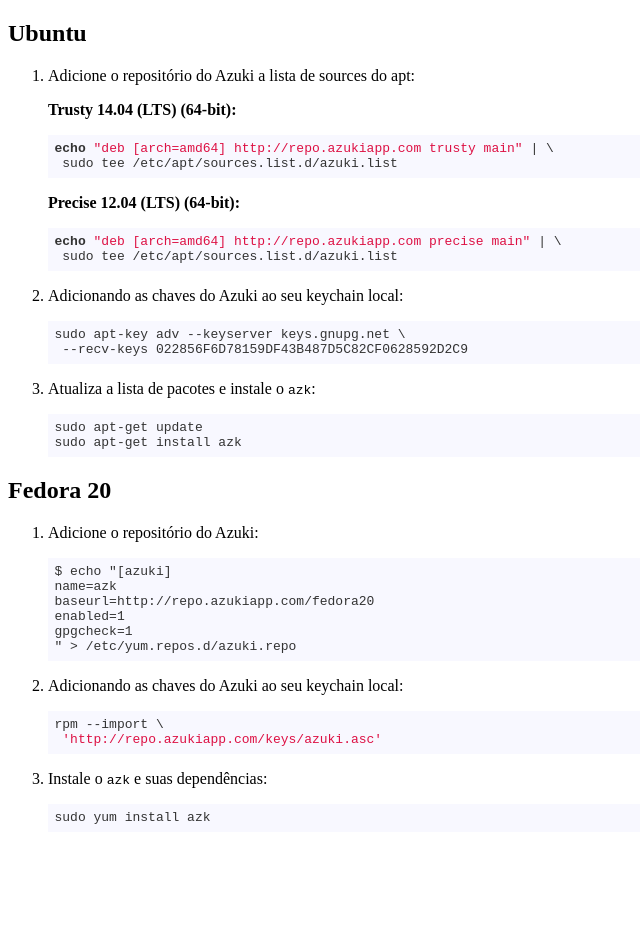
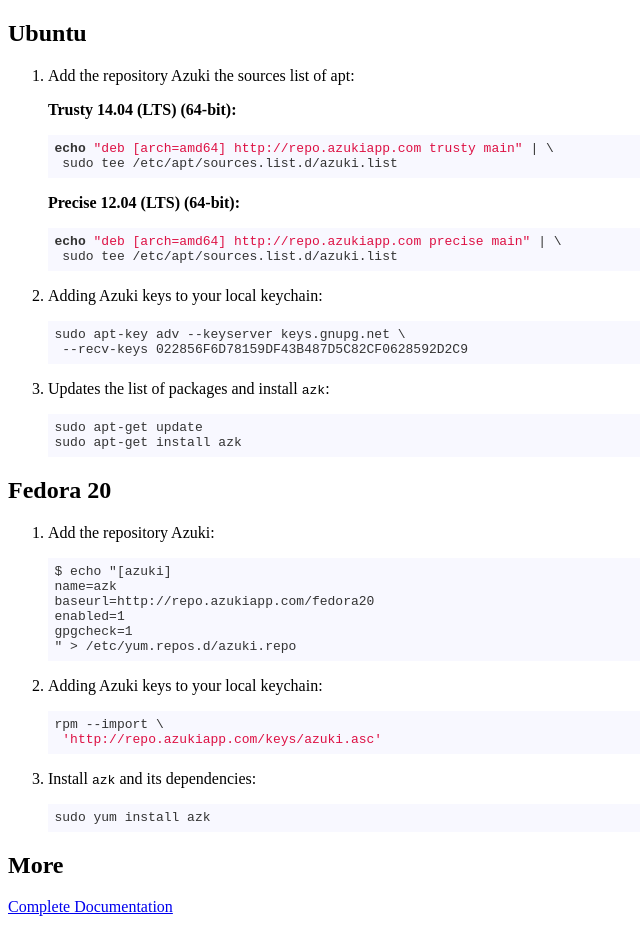
Before and after one commit to azukiapp/repo.azukiapp.com, a website: page index.html in a window 1280 px wide. Shown: the whole page, without its empty margins (0-640 px from the left). Before the commit the page ends 848 px from the top, so only its background shows below. Drawn offline with Linux system fonts and the light colour scheme.

Commit message:
Translate to en-US

```diff
--- a/index.html
+++ b/index.html
@@ -114,7 +114,7 @@
   <body>
     <h2 id="ubuntu">Ubuntu</h2>
 <ol>
-<li><p>Adicione o repositório do Azuki a lista de sources do apt:</p>
+<li><p>Add the repository Azuki the sources list of apt:</p>
 <p><strong>Trusty 14.04 (LTS) (64-bit):</strong></p>
 <pre><code class="lang-bash"><span class="keyword">echo</span> <span class="string">"deb [arch=amd64] http://repo.azukiapp.com trusty main"</span> | \
  sudo tee /etc/apt/sources.list.d/azuki.list</code></pre>
@@ -122,18 +122,18 @@
 <pre><code class="lang-bash"><span class="keyword">echo</span> <span class="string">"deb [arch=amd64] http://repo.azukiapp.com precise main"</span> | \
  sudo tee /etc/apt/sources.list.d/azuki.list</code></pre>
 </li>
-<li><p>Adicionando as chaves do Azuki ao seu keychain local:</p>
+<li><p>Adding Azuki keys to your local keychain:</p>
 <pre><code class="lang-bash">sudo apt-key adv --keyserver keys.gnupg.net \
  --recv-keys 022856F6D78159DF43B487D5C82CF0628592D2C9</code></pre>
 </li>
-<li><p>Atualiza a lista de pacotes e instale o <code>azk</code>:</p>
+<li><p>Updates the list of packages and install <code>azk</code>:</p>
 <pre><code class="lang-bash">sudo apt-get update
 sudo apt-get install azk</code></pre>
 </li>
 </ol>
 <h2 id="fedora-20">Fedora 20</h2>
 <ol>
-<li><p>Adicione o repositório do Azuki:</p>
+<li><p>Add the repository Azuki:</p>
 <pre><code class="lang-bash">$ echo "[azuki]
 name=azk
 baseurl=http://repo.azukiapp.com/fedora20
@@ -141,14 +141,16 @@
 gpgcheck=1
 " &gt; /etc/yum.repos.d/azuki.repo</code></pre>
 </li>
-<li><p>Adicionando as chaves do Azuki ao seu keychain local:</p>
+<li><p>Adding Azuki keys to your local keychain:</p>
 <pre><code class="lang-bash">rpm --import \
  <span class="string">'http://repo.azukiapp.com/keys/azuki.asc'</span></code></pre>
 </li>
-<li><p>Instale o <code>azk</code> e suas dependências:</p>
+<li><p>Install <code>azk</code> and its dependencies:</p>
 <pre><code class="lang-bash">sudo yum install azk</code></pre>
 </li>
 </ol>
+<h2 id="more">More</h2>
+<p>  <a href="http://docs.azk.io/pt-BR/installing/linux.html">Complete Documentation</a></p>
 
   </body>
 </html>
```
Also changed, not shown: README.md.
